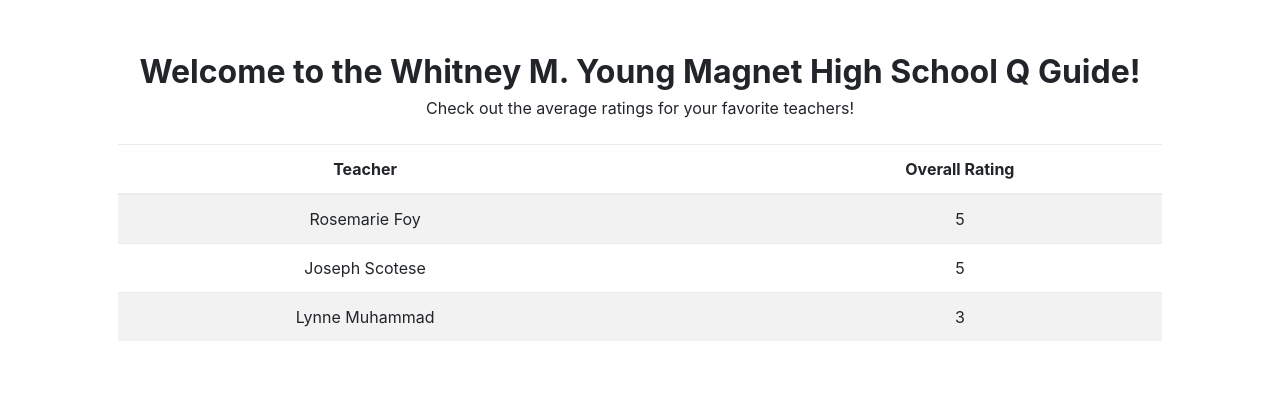
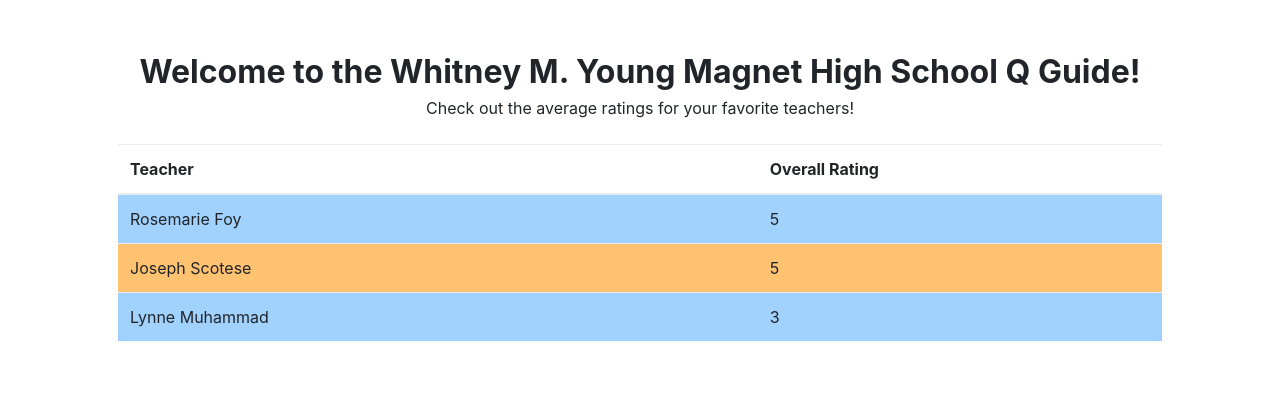
Before and after one commit to nicolavic98/wyguide, a Flask app: page / in a window 1280 px wide. Shown: the part 78-482 px from the top of the page. Run offline with Flask 2, Linux system fonts and the light colour scheme; a user stored in the database is signed in; some libraries are stand-ins or nearby versions.

Commit message:
Update style.css

```diff
--- a/static/style.css
+++ b/static/style.css
@@ -8,18 +8,6 @@
 nav .navbar-brand .blue
 {
     color: #537fbe;
-}
-nav .navbar-brand .red
-{
-    color: #ea433b;
-}
-nav .navbar-brand .yellow
-{
-    color: #f5b82e;
-}
-nav .navbar-brand .green
-{
-    color: #2e944b;
 }
 
 main .form-control
@@ -37,7 +25,7 @@
     overflow-x: auto;
 
     /* center contents */
-    text-align: center;
+    text-align: left;
 }
 
 main img
@@ -45,3 +33,33 @@
     /* constrain images on small screens */
     max-width: 100%;
 }
+
+
+li a {
+    display: block;
+    color: #000;
+    padding: 8px 16px;
+    text-decoration: none;
+}
+
+/* Change the link color on hover */
+li a:hover {
+    background-color: #555;
+    color: white;
+}
+
+.active {
+    background-color: #4CAF50;
+    color: white;
+}
+
+
+/* Changes the table background color (or at least attempts to) */
+.table-striped>tbody>tr:nth-child(odd)>td,
+.table-striped>tbody>tr:nth-child(odd)>th {
+   background-color: #A0D2FD;
+}
+.table-striped>tbody>tr:nth-child(even)>td,
+.table-striped>tbody>tr:nth-child(even)>th {
+   background-color: #FFC270;
+}
```
